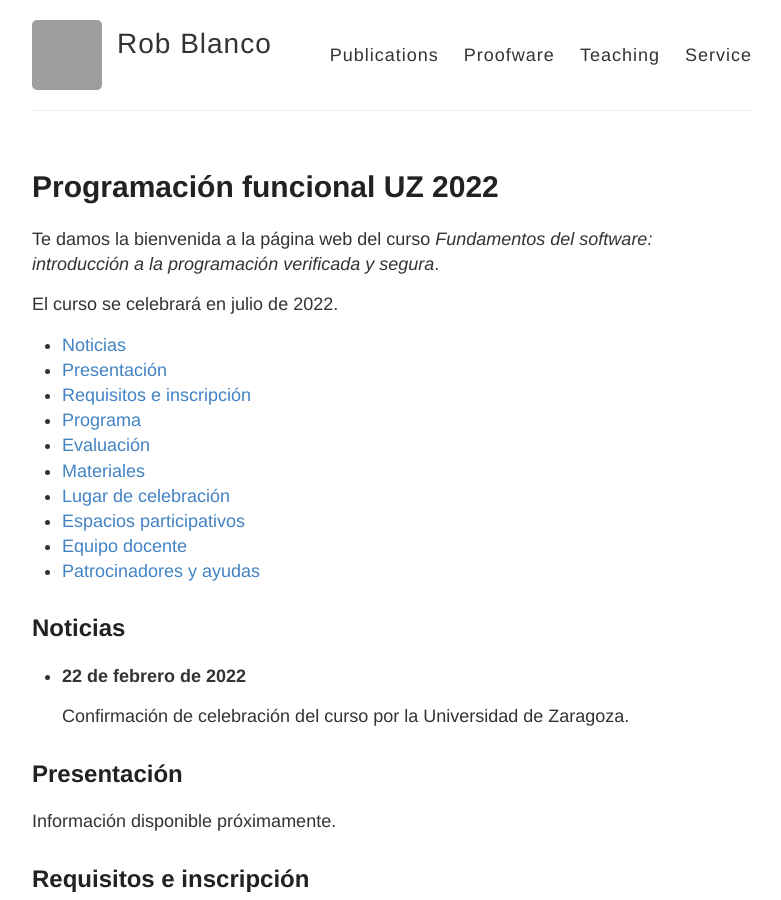
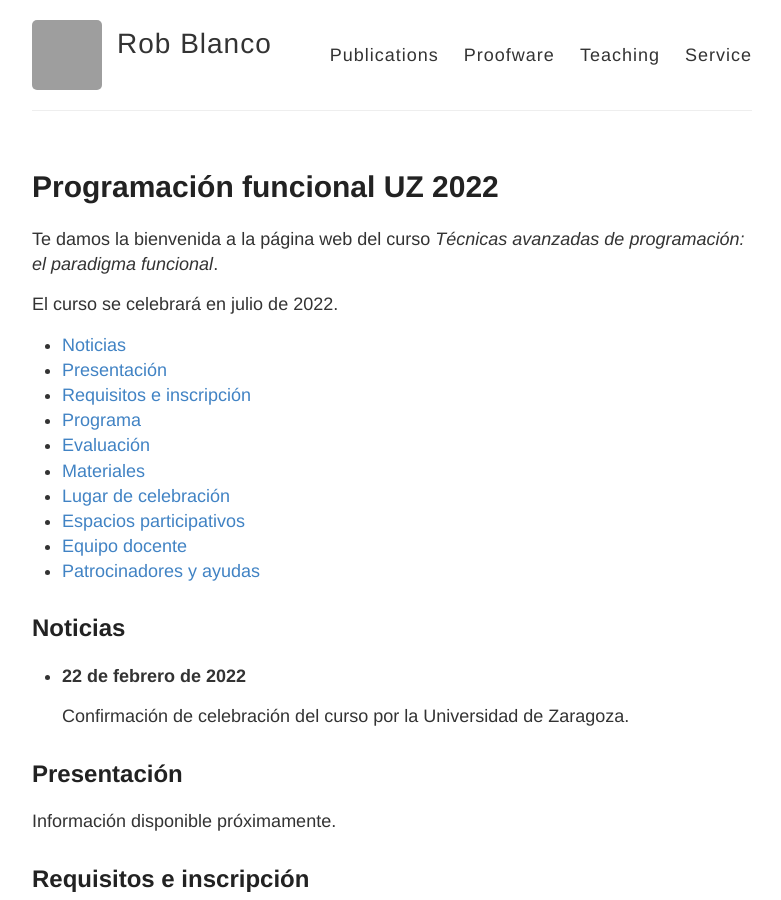
Before and after one commit to robblanco/robblanco.github.io, a Jekyll site: the page built from unizar2022.md, in a window 1280 px wide and 900 px high. Shown: the whole window, without its empty margins (248-1029 px from the left). Built offline with Jekyll 4.4.1, drawn with Linux system fonts in a browser that asks for light colours; grey boxes are pictures that could not be loaded.

Commit message:
Fix course title

```diff
--- a/unizar2022.md
+++ b/unizar2022.md
@@ -4,8 +4,8 @@ title: Programación funcional UZ 2022
 permalink: /teaching/unizar2022/
 ---
 
-Te damos la bienvenida a la página web del curso *Fundamentos del software:
-introducción a la programación verificada y segura*.
+Te damos la bienvenida a la página web del curso *Técnicas avanzadas de
+programación: el paradigma funcional*.
 
 El curso se celebrará en julio de 2022.
 
```
